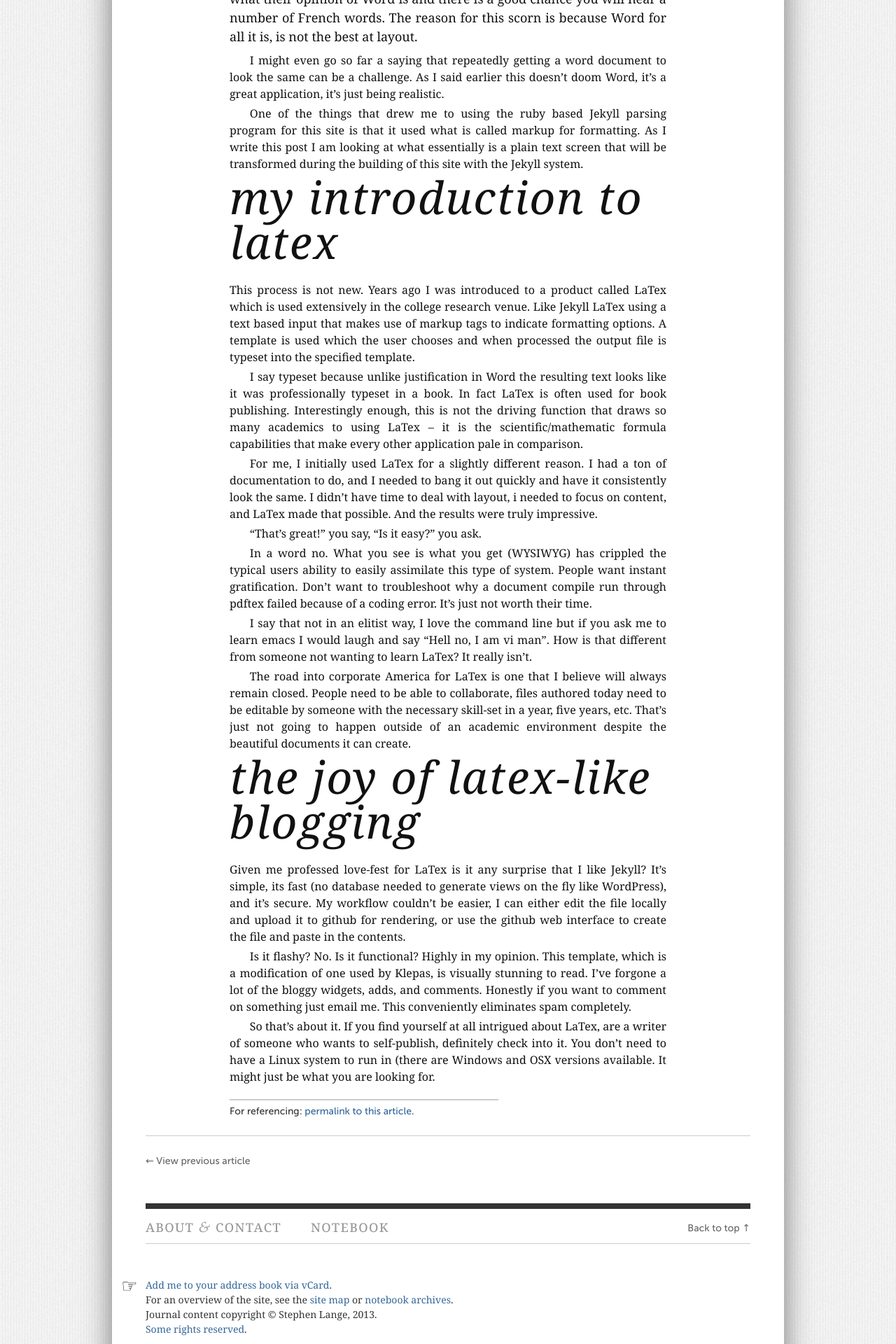
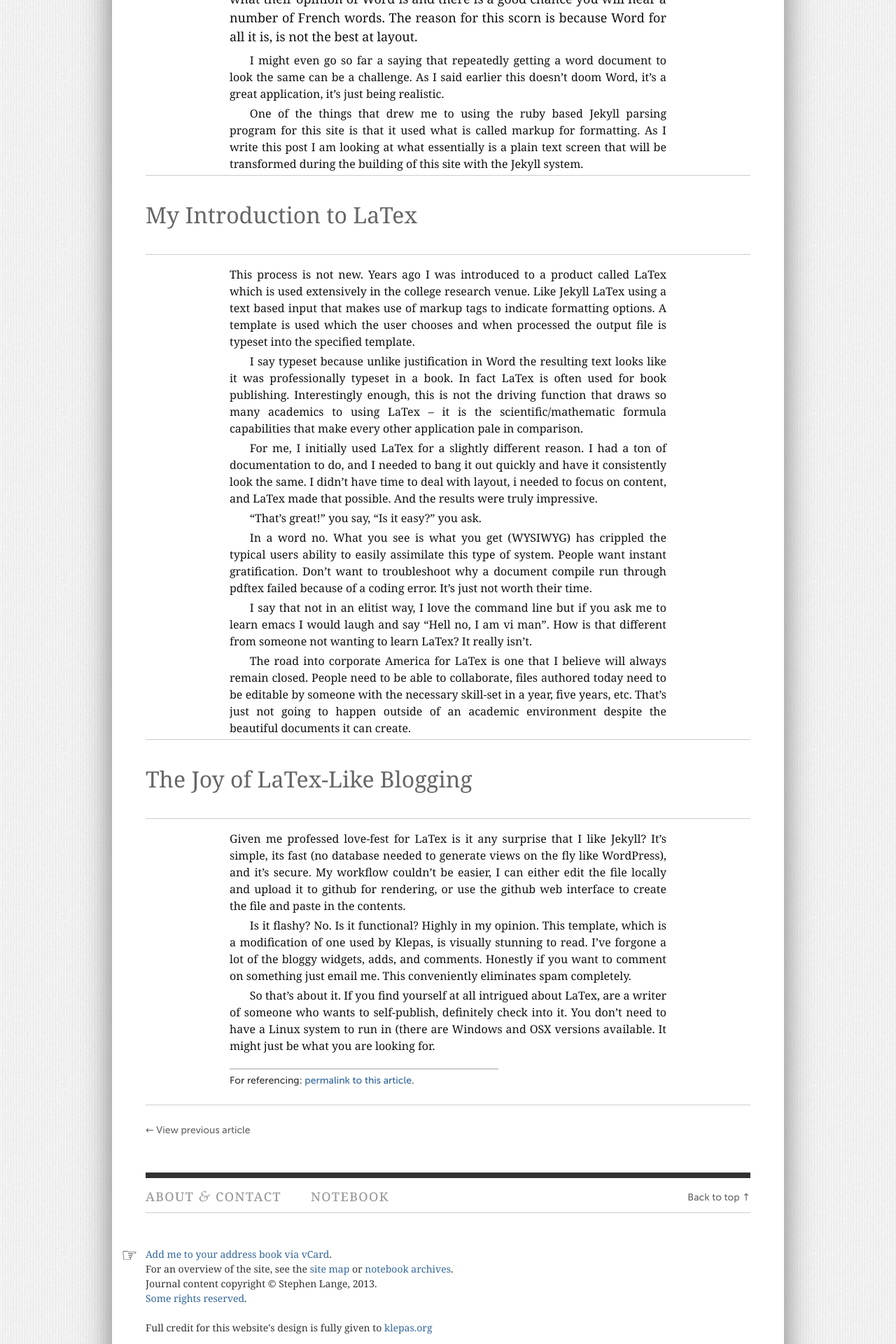
Before and after one commit to stvlange/stvlange.github.com, a Jekyll site: the page built from _posts/2013-04-01-Less-is-More.markdown, in a window 1280 px wide. Shown: the part 747-2667 px from the top of the page at 70% size. Built offline with Jekyll 4.4.1, drawn with Linux system fonts in a browser that asks for light colours.

```diff
--- a/_posts/2013-04-01-Less-is-More.markdown
+++ b/_posts/2013-04-01-Less-is-More.markdown
@@ -10,7 +10,7 @@ I might even go so far a saying that repeatedly getting a word document to look
 
 One of the things that drew me to using the ruby based Jekyll parsing program for this site is that it used what is called markup for formatting.  As I write this post I am looking at what essentially is a plain text screen that will be transformed during the building of this site with the Jekyll system.
 
-# My Introduction to LaTex
+## My Introduction to LaTex
 
 This process is not new.  Years ago I was introduced to a product called LaTex which is used extensively in the college research venue.  Like Jekyll LaTex using a text based input that makes use of markup tags to indicate formatting options.  A template is used which the user chooses and when processed the output file is typeset into the specified template.
 
@@ -26,7 +26,7 @@ I say that not in an elitist way, I love the command line but if you ask me to l
 
 The road into corporate America for LaTex is one that I believe will always remain closed.  People need to be able to collaborate, files authored today need to be editable by someone with the necessary skill-set in a year, five years, etc.  That's just not going to happen outside of an academic environment despite the beautiful documents it can create.
 
-# The Joy of LaTex-Like Blogging
+## The Joy of LaTex-Like Blogging
 
 Given me professed love-fest for LaTex is it any surprise that I like Jekyll?  It's simple, its fast (no database needed to generate views on the fly like WordPress), and it's secure.  My workflow couldn't be easier, I can either edit the file locally and upload it to github for rendering, or use the github web interface to create the file and paste in the contents.
 
```
